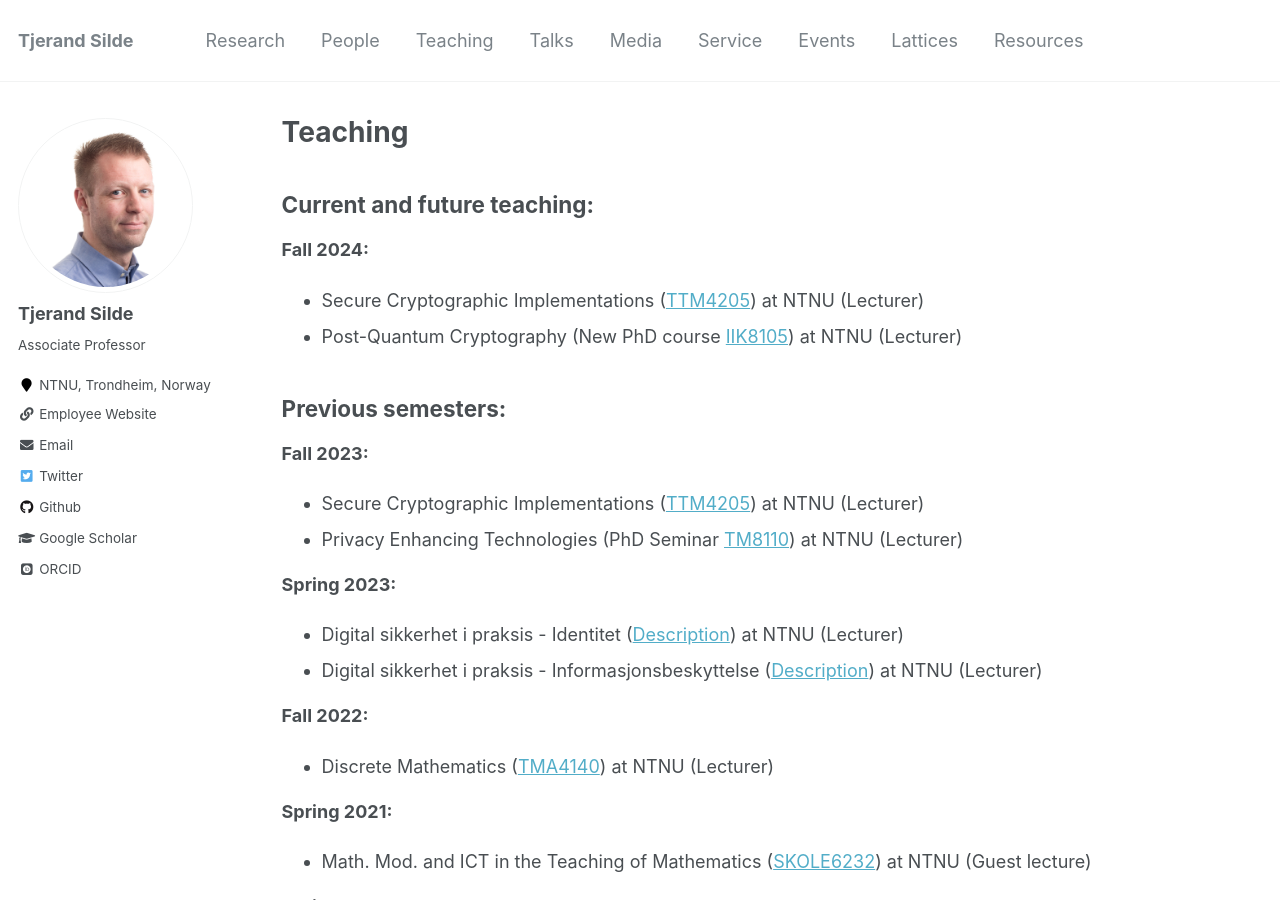
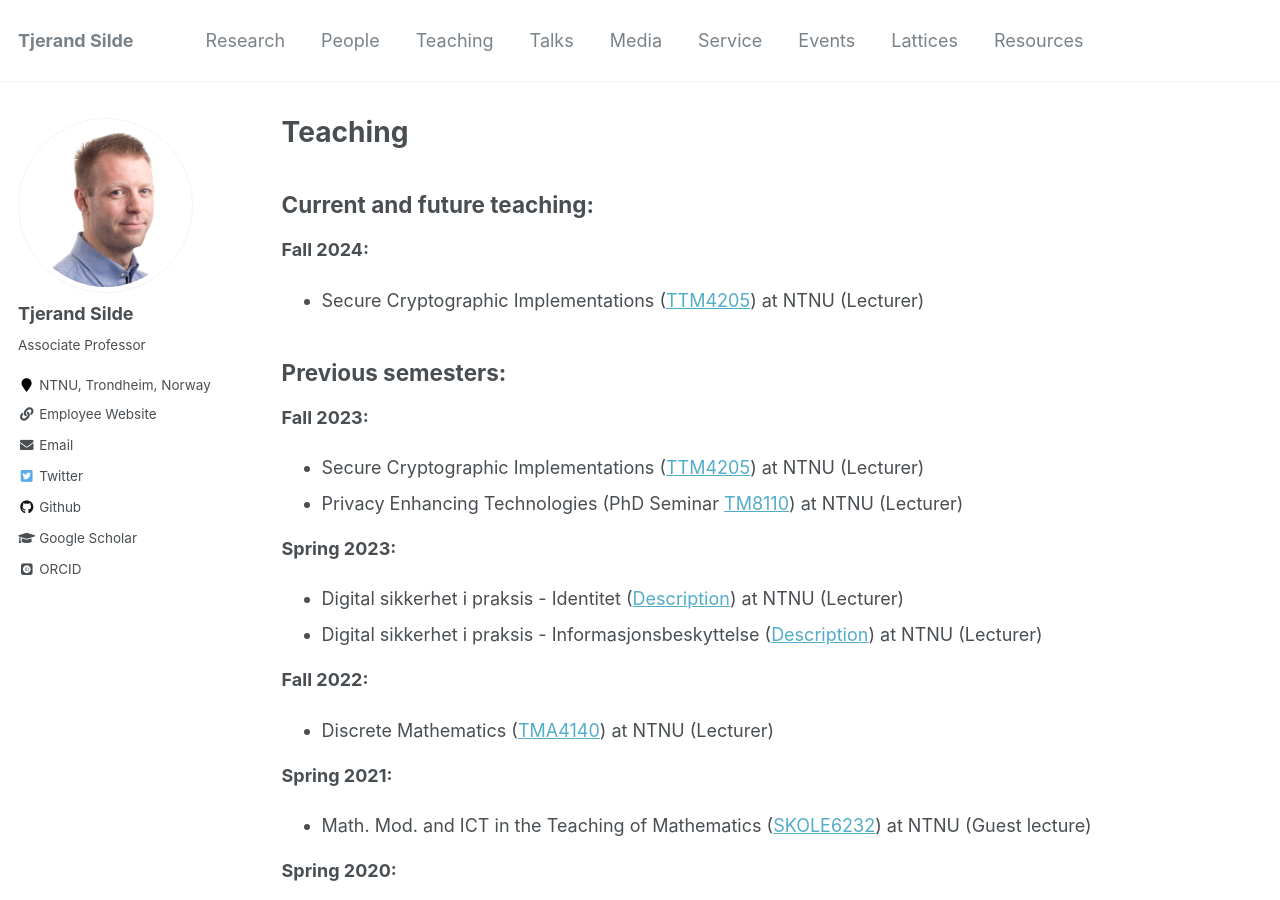
Before and after one commit to tjesi/tjesi.github.io, a Jekyll site: the page built from _pages/teaching.md, in a window 1280 px wide and 900 px high. Built offline with Jekyll 4.4.1, drawn with Linux system fonts in a browser that asks for light colours; some web fonts are replaced.

Commit message:
Update teaching.md

```diff
--- a/_pages/teaching.md
+++ b/_pages/teaching.md
@@ -7,12 +7,9 @@ author_profile: true
 
 ## Current and future teaching:
 
-
 **Fall 2024:**
 
 * Secure Cryptographic Implementations ([TTM4205](https://www.ntnu.edu/studies/courses/TTM4205)) at NTNU (Lecturer)
-* Post-Quantum Cryptography (New PhD course [IIK8105](https://www.ntnu.edu/studies/courses/IIK8105)) at NTNU (Lecturer)
-
 
 ## Previous semesters:
 
```
